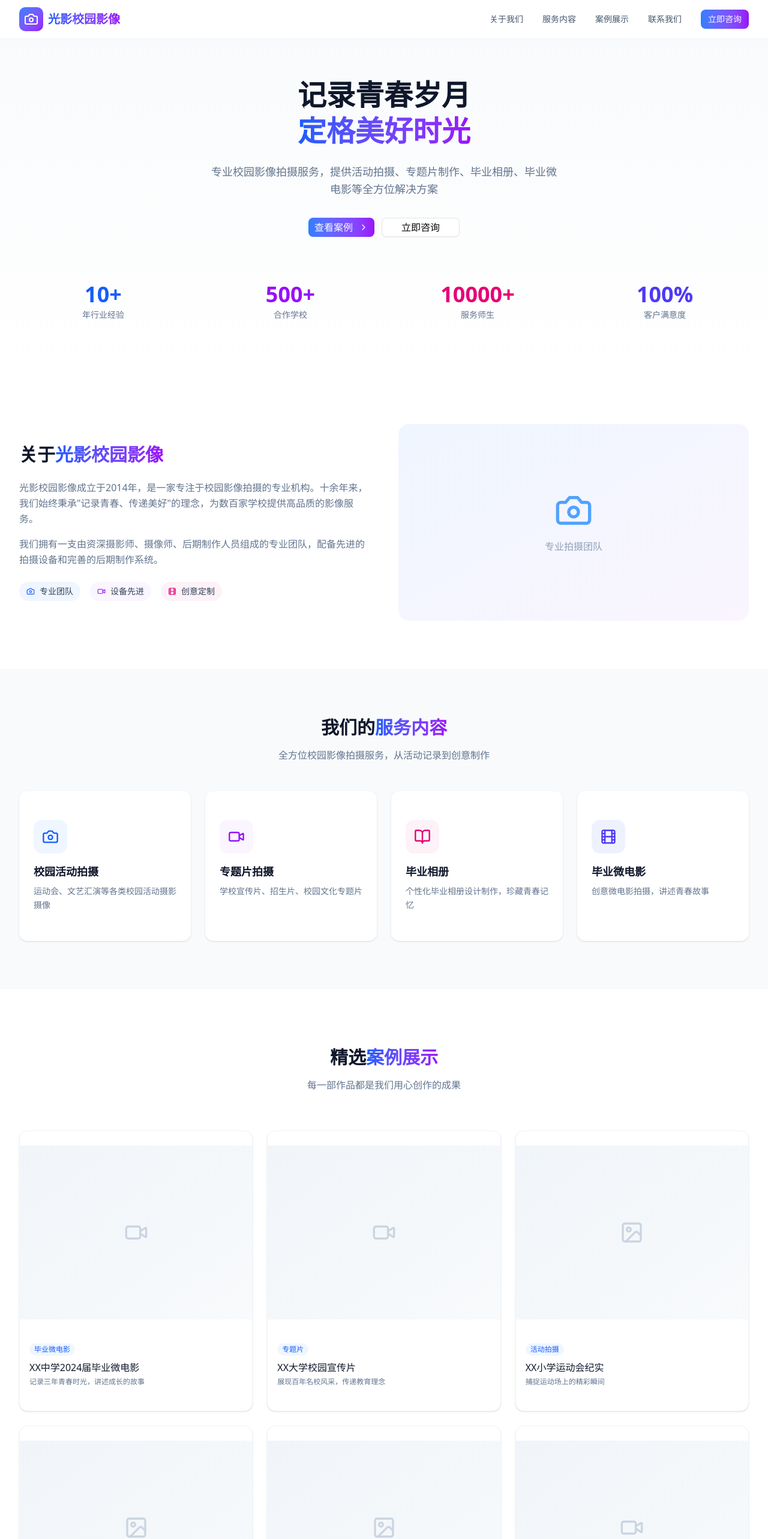
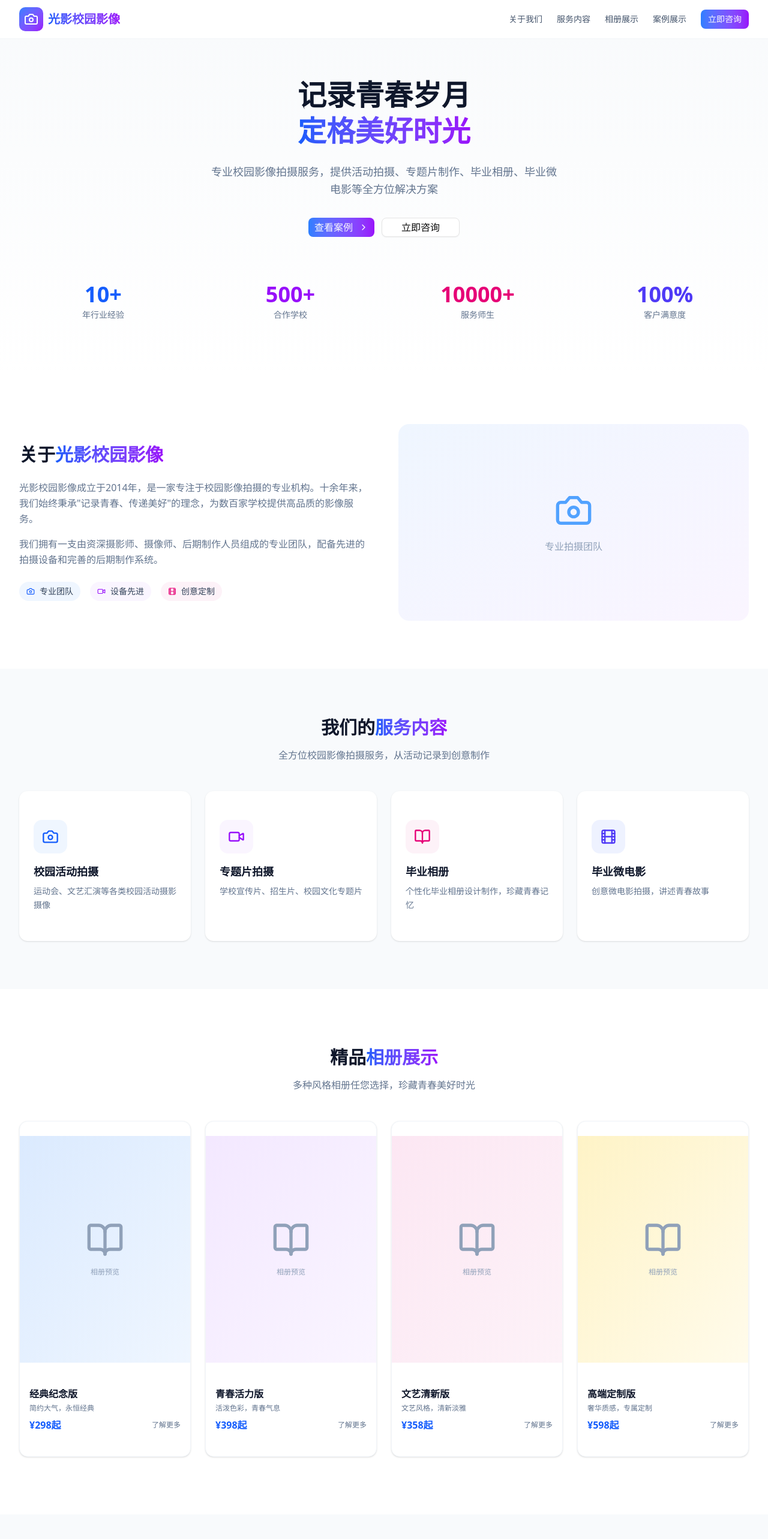
Before and after one commit to avajiangjiang/guangying-campus, a Next.js app: page / in a window 1280 px wide. Shown: the top 2566 px of the page at 60% size. Built offline with nearby package versions, Linux system fonts and the light colour scheme.

Commit message:
feat: 添加相册展示版块
- 新增相册展示版块，展示4款精品相册
- 相册款式：经典纪念版、青春活力版、文艺清新版、高端定制版
- 包含价格区间和简短描述
- 导航栏新增"相册展示"链接
- 优化页面背景色交替，提升视觉层次

```diff
--- a/src/app/page.tsx
+++ b/src/app/page.tsx
@@ -60,11 +60,11 @@ export default function Home() {
             </div>
 
             {/* 桌面端导航 */}
-            <div className="hidden md:flex items-center gap-8">
+            <div className="hidden md:flex items-center gap-6">
               <button onClick={() => scrollToSection('about')} className="text-slate-600 hover:text-blue-600 transition-colors text-sm">关于我们</button>
               <button onClick={() => scrollToSection('services')} className="text-slate-600 hover:text-blue-600 transition-colors text-sm">服务内容</button>
+              <button onClick={() => scrollToSection('albums')} className="text-slate-600 hover:text-blue-600 transition-colors text-sm">相册展示</button>
               <button onClick={() => scrollToSection('cases')} className="text-slate-600 hover:text-blue-600 transition-colors text-sm">案例展示</button>
-              <button onClick={() => scrollToSection('contact')} className="text-slate-600 hover:text-blue-600 transition-colors text-sm">联系我们</button>
               <Button size="sm" className="bg-gradient-to-r from-blue-500 to-purple-600 hover:from-blue-600 hover:to-purple-700">
                 立即咨询
               </Button>
@@ -81,10 +81,11 @@ export default function Home() {
         {mobileMenuOpen && (
           <div className="md:hidden bg-white border-t border-slate-100">
             <div className="px-4 py-3 space-y-1">
-              <button onClick={() => scrollToSection('about')} className="block w-full text-left py-3 text-slate-600 text-sm">关于我们</button>
-              <button onClick={() => scrollToSection('services')} className="block w-full text-left py-3 text-slate-600 text-sm">服务内容</button>
-              <button onClick={() => scrollToSection('cases')} className="block w-full text-left py-3 text-slate-600 text-sm">案例展示</button>
-              <button onClick={() => scrollToSection('contact')} className="block w-full text-left py-3 text-slate-600 text-sm">联系我们</button>
+              <button onClick={() => scrollToSection('about')} className="block w-full text-left py-2.5 text-slate-600 text-sm">关于我们</button>
+              <button onClick={() => scrollToSection('services')} className="block w-full text-left py-2.5 text-slate-600 text-sm">服务内容</button>
+              <button onClick={() => scrollToSection('albums')} className="block w-full text-left py-2.5 text-slate-600 text-sm">相册展示</button>
+              <button onClick={() => scrollToSection('cases')} className="block w-full text-left py-2.5 text-slate-600 text-sm">案例展示</button>
+              <button onClick={() => scrollToSection('contact')} className="block w-full text-left py-2.5 text-slate-600 text-sm">联系我们</button>
               <div className="pt-2">
                 <Button size="sm" className="w-full bg-gradient-to-r from-blue-500 to-purple-600">立即咨询</Button>
               </div>
@@ -213,8 +214,55 @@ export default function Home() {
         </div>
       </section>
 
+      {/* 相册展示 */}
+      <section id="albums" className="py-12 md:py-24 bg-white">
+        <div className="max-w-7xl mx-auto px-4 lg:px-8">
+          <div className="text-center mb-8 md:mb-12">
+            <h2 className="text-xl md:text-3xl font-bold text-slate-900 mb-2 md:mb-4">
+              精品<span className="bg-gradient-to-r from-blue-600 to-purple-600 bg-clip-text text-transparent">相册展示</span>
+            </h2>
+            <p className="text-xs md:text-base text-slate-500 max-w-xl mx-auto">
+              多种风格相册任您选择，珍藏青春美好时光
+            </p>
+          </div>
+
+          <div className="grid grid-cols-2 lg:grid-cols-4 gap-4 md:gap-6">
+            {[
+              { name: '经典纪念版', price: '¥298起', desc: '简约大气，永恒经典', color: 'from-blue-100 to-blue-50' },
+              { name: '青春活力版', price: '¥398起', desc: '活泼色彩，青春气息', color: 'from-purple-100 to-purple-50' },
+              { name: '文艺清新版', price: '¥358起', desc: '文艺风格，清新淡雅', color: 'from-pink-100 to-pink-50' },
+              { name: '高端定制版', price: '¥598起', desc: '奢华质感，专属定制', color: 'from-amber-100 to-amber-50' },
+            ].map((album, index) => (
+              <Card key={index} className="group cursor-pointer border border-slate-100 hover:border-slate-200 hover:shadow-xl transition-all duration-300 overflow-hidden">
+                <div className={`aspect-[3/4] bg-gradient-to-br ${album.color} flex items-center justify-center relative`}>
+                  <div className="text-center">
+                    <BookOpen className="w-12 h-12 md:w-16 md:h-16 text-slate-400 mx-auto mb-2" />
+                    <span className="text-xs text-slate-400">相册预览</span>
+                  </div>
+                  <div className="absolute inset-0 bg-black/0 group-hover:bg-black/40 transition-all duration-300 flex items-center justify-center opacity-0 group-hover:opacity-100">
+                    <span className="text-white text-sm font-medium px-4 py-2 bg-white/20 rounded-full backdrop-blur-sm">
+                      查看详情
+                    </span>
+                  </div>
+                </div>
+                <CardContent className="p-3 md:p-4">
+                  <h3 className="font-semibold text-slate-900 text-sm md:text-base mb-1">{album.name}</h3>
+                  <p className="text-[10px] md:text-xs text-slate-500 mb-2">{album.desc}</p>
+                  <div className="flex items-center justify-between">
+                    <span className="text-blue-600 font-bold text-sm md:text-base">{album.price}</span>
+                    <Button size="sm" variant="ghost" className="text-xs text-slate-500 hover:text-blue-600 p-0 h-auto">
+                      了解更多
+                    </Button>
+                  </div>
+                </CardContent>
+              </Card>
+            ))}
+          </div>
+        </div>
+      </section>
+
       {/* 案例展示 */}
-      <section id="cases" className="py-12 md:py-24 bg-white">
+      <section id="cases" className="py-12 md:py-24 bg-slate-50">
         <div className="max-w-7xl mx-auto px-4 lg:px-8">
           <div className="text-center mb-8 md:mb-16">
             <h2 className="text-xl md:text-3xl font-bold text-slate-900 mb-2 md:mb-4">
@@ -267,7 +315,7 @@ export default function Home() {
       </section>
 
       {/* 服务流程 */}
-      <section className="py-8 md:py-12 bg-slate-50">
+      <section className="py-8 md:py-12 bg-white">
         <div className="max-w-7xl mx-auto px-4 lg:px-8">
           <div className="text-center mb-6 md:mb-8">
             <h2 className="text-lg md:text-2xl font-bold text-slate-900 mb-1 md:mb-2">
```
